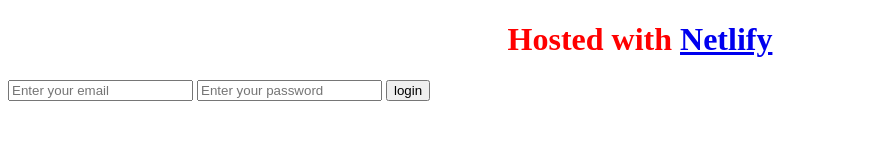
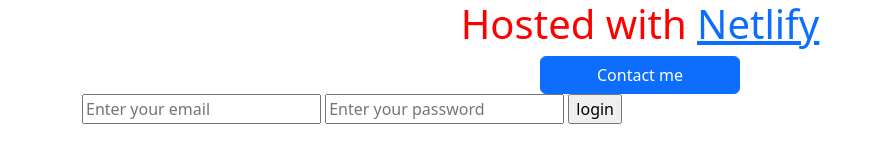
Before and after one commit to Poltavskay/my-repo, a plain HTML site: page index.html in a window 1280 px wide. Shown: the whole page, without its empty margins (0-875 px from the left). Drawn offline with nearby package versions, Linux system fonts and the light colour scheme.

Commit message:
added contact button

```diff
--- a/index.html
+++ b/index.html
@@ -6,19 +6,30 @@
     <meta http-equiv="X-UA-Compatible" content="IE=edge">
     <meta name="viewport" content="width=device-width, initial-scale=1.0">
     <title>GitHub repo example</title>
+    <link
+    rel="stylesheet"
+    href="https://cdn.jsdelivr.net/npm/bootstrap@5.2.3/dist/css/bootstrap.min.css"
+    rel="stylesheet" integrity="sha384-rbsA2VBKQhggwzxH7pPCaAqO46MgnOM80zW1RWuH61DGLwZJEdK2Kadq2F9CUG65"
+    crossorigin="anonymous">
+
 <link rel="stylesheet"
 href="style.css"/>
 
 </head>
 <body>
+    <div class="container">
     <h1>
          Hosted with
-         <a href="https://www.netlify.com">Netlify</a></h1>
+         <a href="https://www.netlify.com">Netlify</a>
+        </h1>
+        <a href="mailto:poltavskay9@gmail.com"class="btn btn-primary
+        contact-btn">Contact me</a>
     <form>
         <input type="email" placeholder="Enter your email" />
         <input type="password" placeholder="Enter your password" />
         <input type="submit" value="login" />
     </form>
+</div>
     <script src="script.js"></script>
 </body>
 </html>
--- a/style.css
+++ b/style.css
@@ -2,3 +2,10 @@ h1 {
 text-align: center;
 color:red;
 }
+
+
+.contact-btn {
+ display: block;
+margin: 0 auto;
+width: 200px;
+}
```
